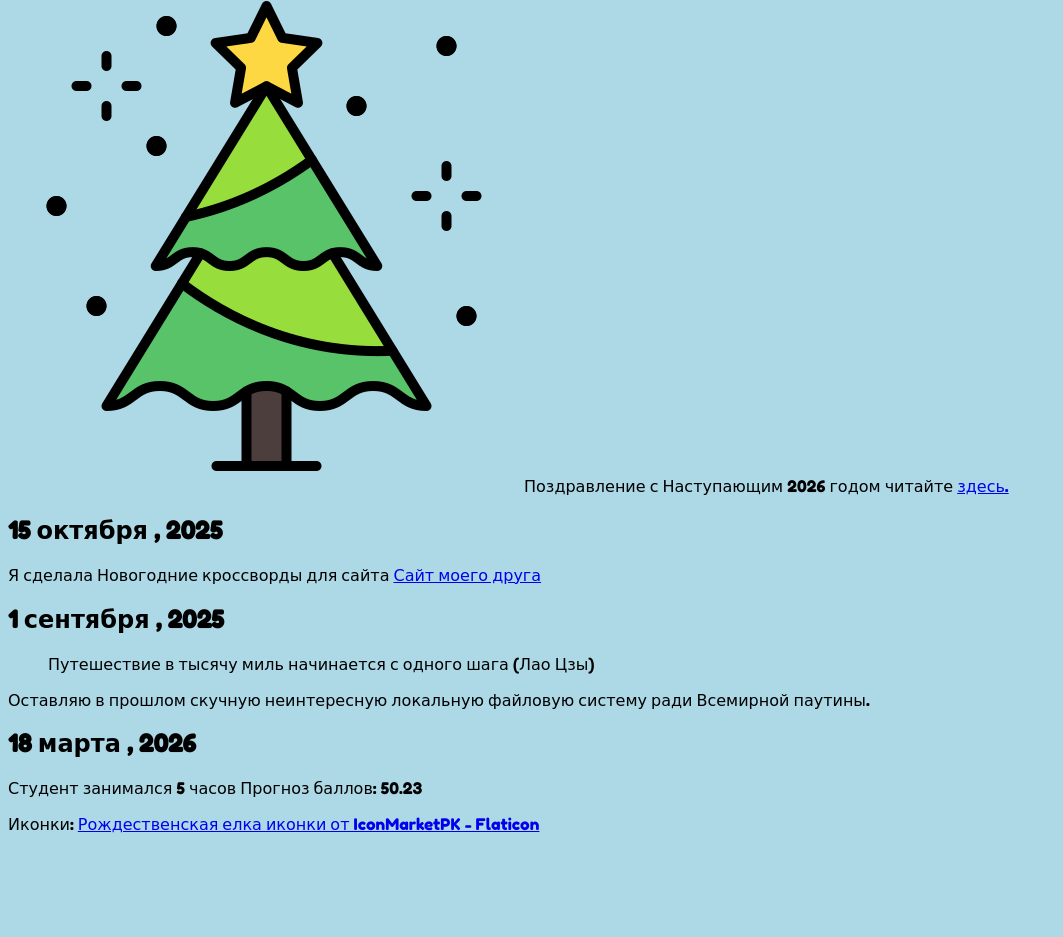
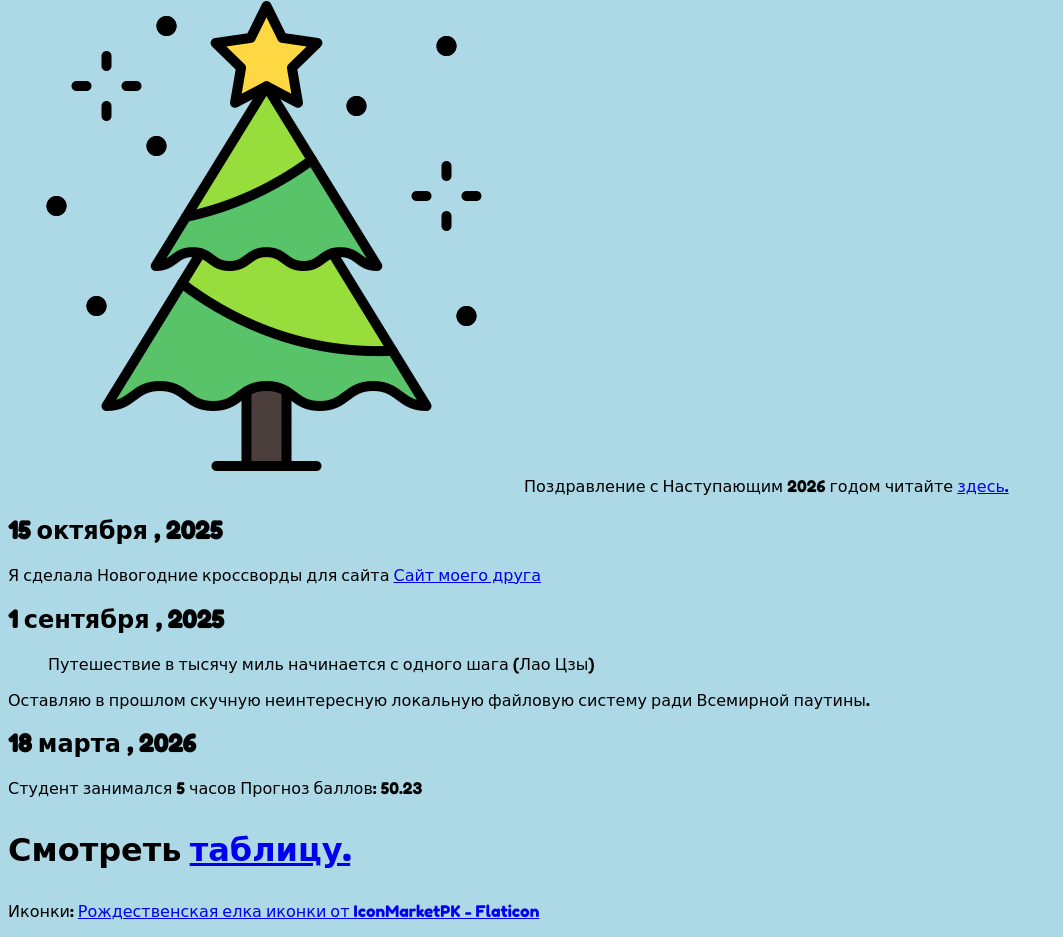
Before and after one commit to mtadevosyan807-arch/dem.github.io, a plain HTML site: page index.html in a window 1280 px wide. Shown: the part 1129-2066 px from the top of the page, without its empty margins (0-1063 px from the left). Before the commit the page ends 1979 px from the top, so only its background shows below. Drawn offline with Linux system fonts and the light colour scheme.

Commit message:
Update index.html

```diff
--- a/index.html
+++ b/index.html
@@ -88,6 +88,8 @@
 <p>Студент занимался 5 часов
 Прогноз баллов: 50.23 </p>
 
+
+  <h1><p class="quote"> Смотреть <a href="Таблица LibreOffice"> таблицу. <a/></h1>
     Иконки:
     <a href="https://www.flaticon.com/ru/free-icons/-" title="Рождественская елка иконки">Рождественская елка иконки от IconMarketPK - Flaticon</a>
   </p>
```
